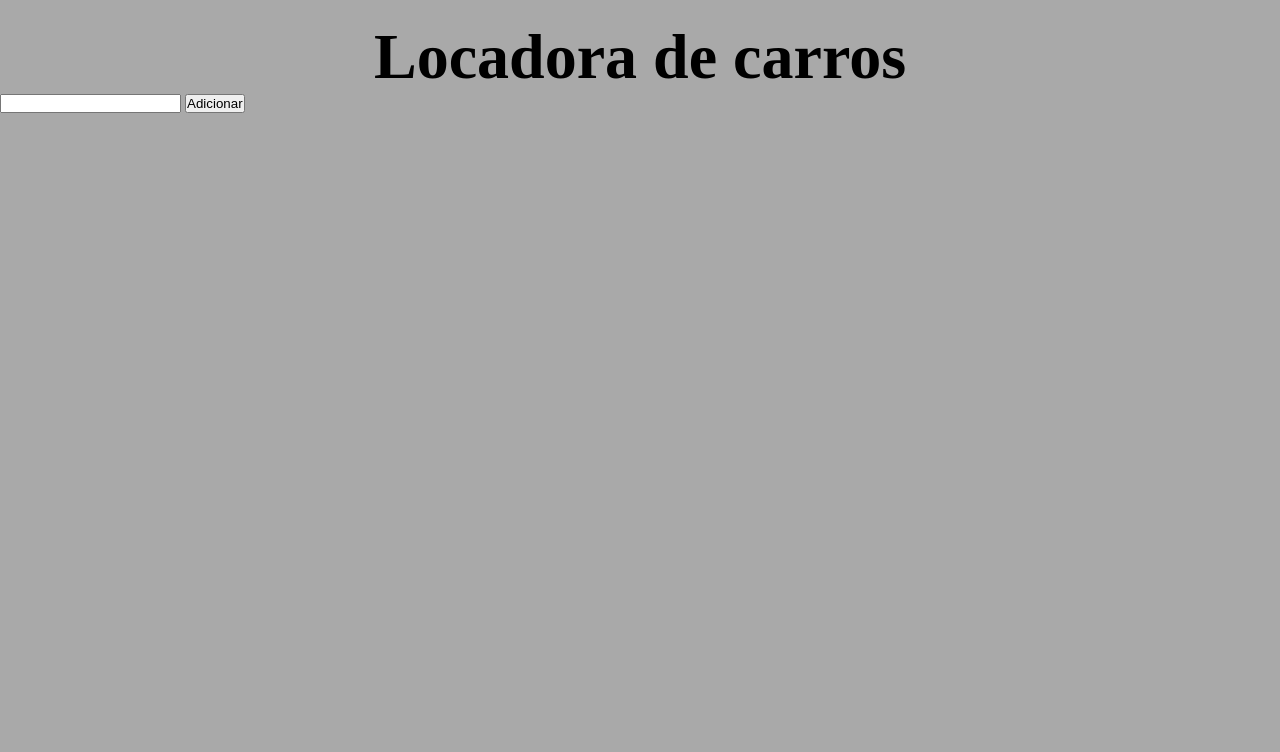
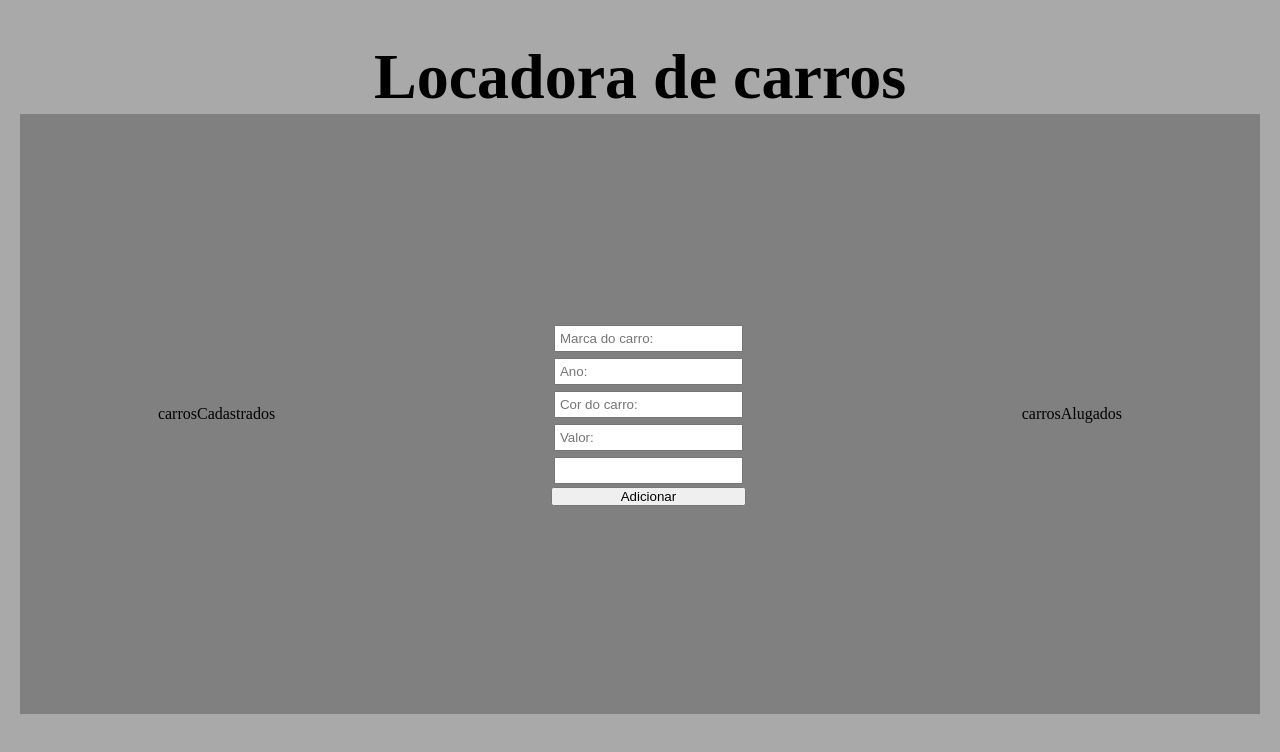
Before and after one commit to YanPalmer/Sistema_locadora_SoftEx, a website: page src/index.html in a window 1280 px wide. Drawn offline with Linux system fonts and the light colour scheme.

Commit message:
Inputs incluídos

```diff
--- a/src/index.html
+++ b/src/index.html
@@ -1,24 +1,42 @@
 <!DOCTYPE html>
 <html lang="pt-br">
+
 <head>
     <meta charset="UTF-8">
     <meta name="viewport" content="width=device-width, initial-scale=1.0">
     <title>Locadora de carros</title>
     <link rel="stylesheet" href="style.css">
 </head>
+
 <body>
     <header>
         <h1>Locadora de carros</h1>
     </header>
 
-    <div>
-        <input id="input" type="text">
-        <button id="botao" type="button">Adicionar</button>
+    <div id="centro">
+        <div id="carrosCadastrados">
+            carrosCadastrados
+        </div>
+
+        <div id="cadastroDeCarros">
+            <input type="text" placeholder="Marca do carro:">
+            <input type="text" placeholder="Ano:">
+            <input type="text" placeholder="Cor do carro:">
+            <input type="text" placeholder="Valor:">
+            <input id="input" type="text">
+            <button id="botao" type="button">Adicionar</button>
+        </div>
+
+        <div id="carrosAlugados">
+            carrosAlugados
+        </div>
     </div>
+
 
     <ol id="lista">
     </ol>
 
     <script src="./javascript.js"></script>
 </body>
+
 </html>
--- a/src/style.css
+++ b/src/style.css
@@ -6,6 +6,9 @@
 
 body {
     background-color: darkgray;
+    padding: 20px;
+    width: 100%;
+    height: 80vh;
 }
 
 header {
@@ -17,6 +20,26 @@ header {
     font-size: 2em;
 }
 
-body ol li {
+div#centro {
+    position: relative;
+    background-color: gray;
+    width: 100%;
+    height: 100%;
+    display: flex;
+    justify-content: space-around;
+    align-items: center;
+}
 
+div#cadastroDeCarros {
+    position: relative;
+    display: flex;
+    flex-direction: column;
 }
+
+div#cadastroDeCarros input {
+    position: relative;
+    margin: 3px;
+    padding: 4px;
+}
+
+body ol li {}
```
